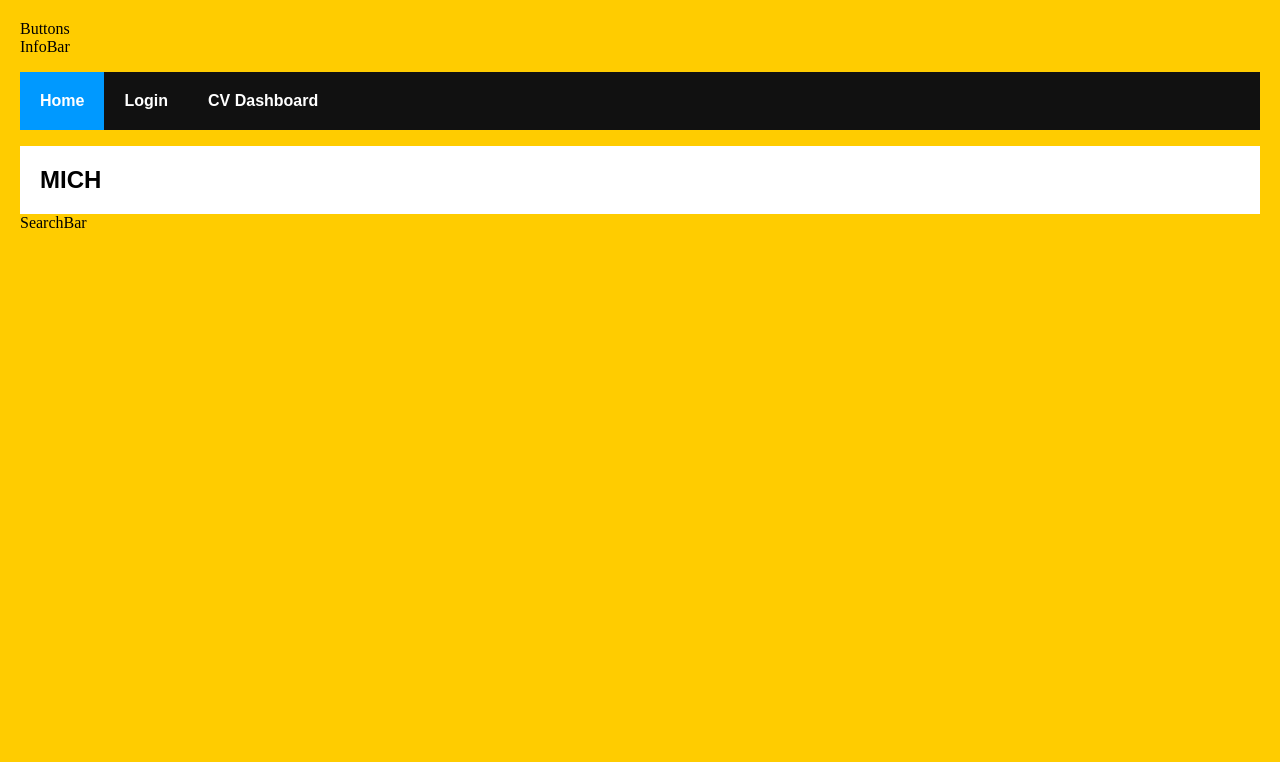
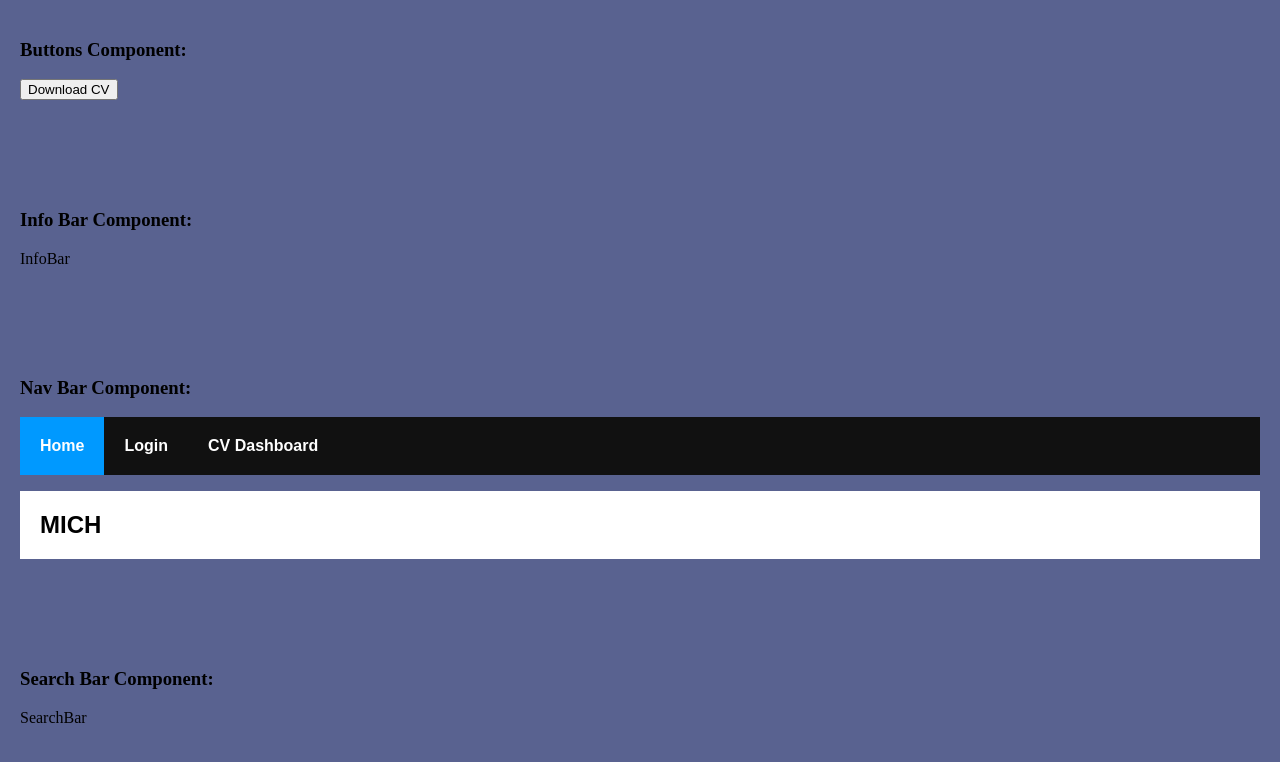
Before and after one commit to anildesanto/Group-Project, a React (Create React App) app: page / in a window 1280 px wide. Shown: the top 762 px of the page. Built offline with nearby package versions, Linux system fonts and the light colour scheme.

Commit message:
implemented download button in Buttons component

```diff
--- a/src/components/Buttons.js
+++ b/src/components/Buttons.js
@@ -3,7 +3,26 @@ import React, { Component } from "react";
 class Buttons extends Component {
   state = {};
   render() {
-    return <div>Buttons</div>;
+    return (
+      <div>
+        {/* <form
+          action="https://qacvmanager.azurewebsites.net/api/user/1/upload"
+          method="post"
+          header="file"
+          enctype="multipart/form-data"
+        >
+          <input type="file" name="file">
+            {" "}
+          </input>
+          <input type="submit" value="upload">
+            {" "}
+          </input>
+        </form> */}
+        <button href="https://qacvmanager.azurewebsites.net/api/cv/3/download">
+          Download CV
+        </button>
+      </div>
+    );
   }
 }
 
--- a/src/components/Main.js
+++ b/src/components/Main.js
@@ -9,10 +9,34 @@ class Main extends Component {
   render() {
     return (
       <div>
+        <h3>Buttons Component:</h3>
         <Buttons />
+        <br />
+        <br />
+        <br />
+        <br />
+        <br />
+        <h3>Info Bar Component:</h3>
         <InfoBar />
+        <br />
+        <br />
+        <br />
+        <br />
+        <br />
+        <h3>Nav Bar Component:</h3>
         <NavBar />
+        <br />
+        <br />
+        <br />
+        <br />
+        <br />
+        <h3>Search Bar Component:</h3>
         <SearchBar />
+        <br />
+        <br />
+        <br />
+        <br />
+        <br />
       </div>
     );
   }
--- a/src/index.css
+++ b/src/index.css
@@ -14,7 +14,7 @@ code {
 } */
 
 body {
-  background-color: #ffcc00;
+  background-color: #596290;
   padding: 20px;
   margin: 0;
 }
```
